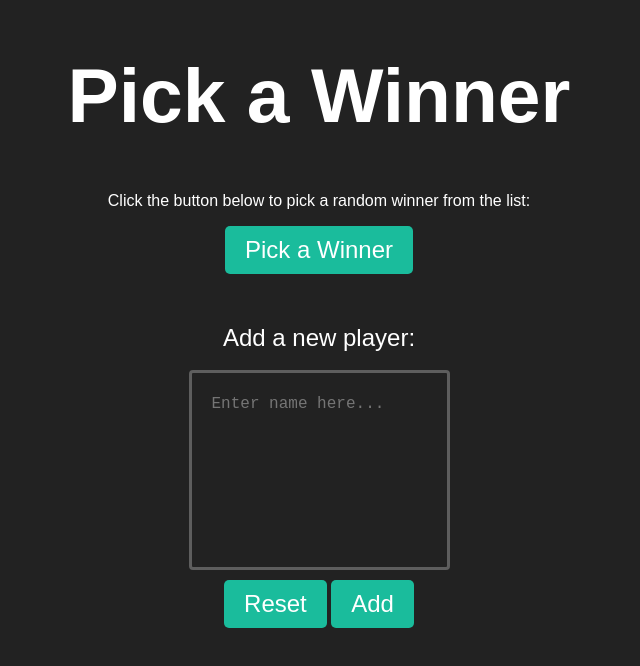
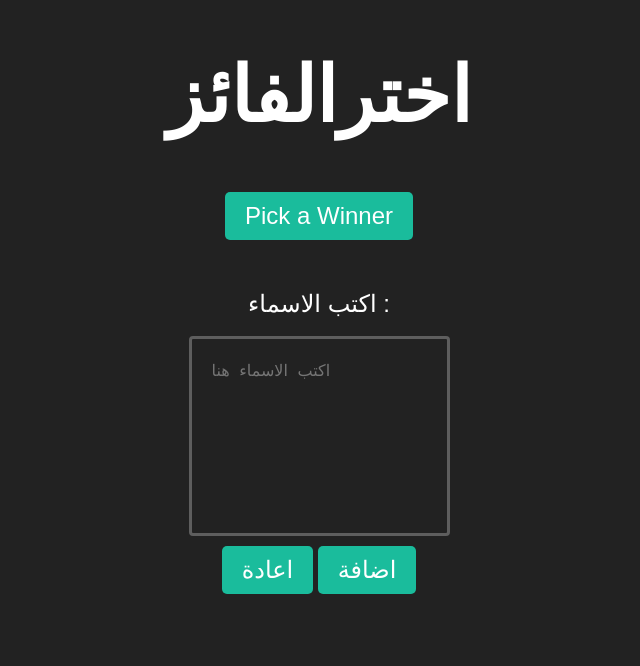
Before and after one commit to S3OD177/ibnzaidLinks, a plain HTML site: page PickWinner/index.html in a window 1280 px wide. Shown: the whole page, without its empty margins (321-961 px from the left). Drawn offline with Linux system fonts and the light colour scheme.

Commit message:
هاتخن

```diff
--- a/PickWinner/index.html
+++ b/PickWinner/index.html
@@ -93,22 +93,22 @@
 </head>
 
 <body>
-    <h1>Pick a Winner</h1>
-    <p>Click the button below to pick a random winner from the list:</p>
+    <h1>اخترالفائز</h1>
+    <p></p>
     <button id="pick-winner">Pick a Winner</button>
     <div id="result"></div>
     <div class="form-container">
-        <label for="new-name">Add a new player:</label>
+        <label for="new-name">اكتب الاسماء :</label>
         <br>
-        <textarea type="text" id="new-name" placeholder="Enter name here..."></textarea>
+        <textarea type="text" id="new-name" placeholder="اكتب الاسماء هنا"></textarea>
         <!-- <input type="text" id="new-name" placeholder="Enter name here...">
         <input type="text" id="new-name" placeholder="Enter name here..."> -->
         <div class="button-container">
-            <button id="reset">Reset</button>
-            <button class="addBtn" id="add-name">Add</button>
+            <button id="reset">اعادة</button>
+            <button class="addBtn" id="add-name">اضافة</button>
           </div>
         <div class="names" id="names-list" style="display: none;">
-            <h2>List of Names:</h2>
+            <h2>قائمة الاسماء :</h2>
             <ul id="name-list"></ul>
         </div>
     </div>
```
